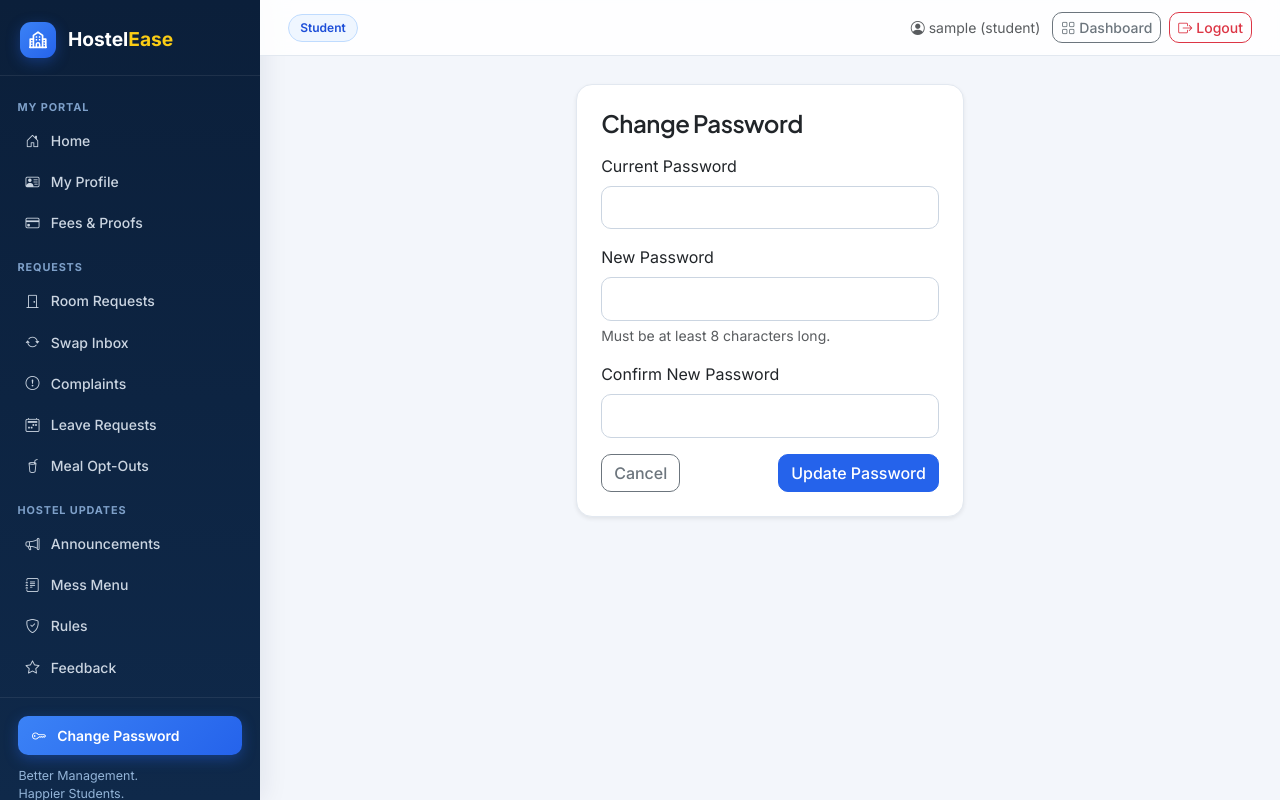
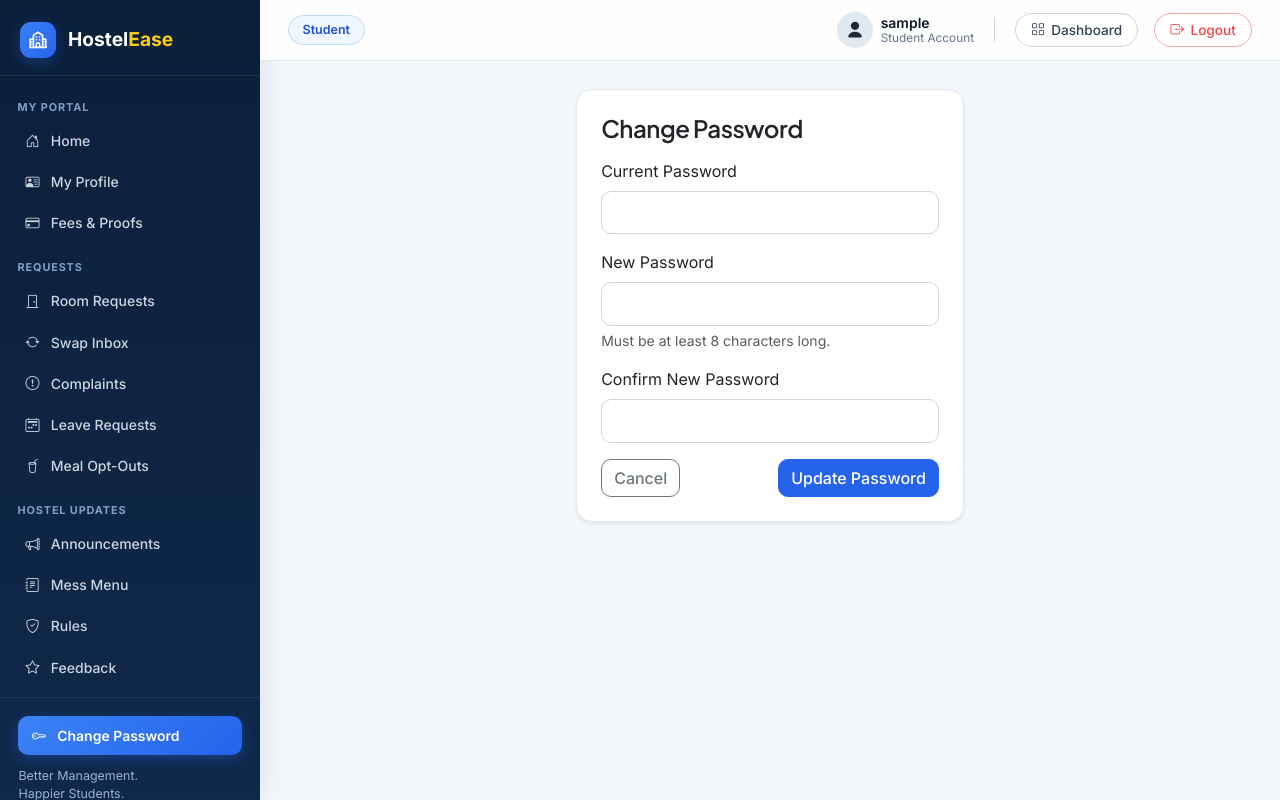
Before and after one commit to i253146-adnan1/HostelEase, a Django app: page /accounts/change-password/ in a window 1280 px wide. Run offline with Django 5.2, Linux system fonts and the light colour scheme; the visitor is signed in with stand-in values (Sample User, id 1).

Commit message:
Updated navbar

```diff
--- a/templates/base.html
+++ b/templates/base.html
@@ -336,11 +336,78 @@
             background: #eff6ff;
             color: #1d4ed8;
             border: 1px solid #bfdbfe;
-            font-size: 0.75rem;
+            font-size: 0.78rem;
             font-weight: 600;
-            padding: 0.25rem 0.7rem;
+            padding: 0.28rem 0.85rem;
             border-radius: 999px;
             text-transform: capitalize;
+        }
+
+        .he-user-avatar {
+            width: 36px;
+            height: 36px;
+            border-radius: 50%;
+            background: #e2e8f0;
+            color: #1e293b;
+            display: inline-flex;
+            align-items: center;
+            justify-content: center;
+            flex-shrink: 0;
+        }
+
+        .he-user-name {
+            font-size: 0.875rem;
+            font-weight: 600;
+            color: #0f172a;
+            line-height: 1.2;
+        }
+
+        .he-user-role {
+            font-size: 0.74rem;
+            color: #64748b;
+            line-height: 1.2;
+            text-transform: capitalize;
+        }
+
+        .he-topbar-divider {
+            width: 1px;
+            height: 24px;
+            background: #cbd5e1;
+            margin: 0 0.25rem;
+        }
+
+        .he-pill-btn {
+            border-radius: 999px !important;
+            padding: 0.38rem 0.95rem !important;
+            font-size: 0.85rem !important;
+            font-weight: 500 !important;
+            display: inline-flex;
+            align-items: center;
+            gap: 0.4rem;
+        }
+
+        .he-pill-dashboard {
+            color: #334155;
+            border: 1px solid #cbd5e1;
+            background: #ffffff;
+        }
+
+        .he-pill-dashboard:hover {
+            background: #f8fafc;
+            border-color: #94a3b8;
+            color: #0f172a;
+        }
+
+        .he-pill-logout {
+            color: #ef4444;
+            border: 1px solid #fca5a5;
+            background: #ffffff;
+        }
+
+        .he-pill-logout:hover {
+            background: #fef2f2;
+            border-color: #ef4444;
+            color: #dc2626;
         }
     </style>
     {% block extra_head %}{% endblock %}
@@ -430,12 +497,24 @@
                 <a class="fw-bold text-dark text-decoration-none d-lg-none" href="{% url 'accounts:dashboard' %}">HostelEase</a>
                 <span class="he-role-pill d-none d-sm-inline-block">{{ user.role }}</span>
             </div>
-            <div class="d-flex align-items-center gap-2">
-                <span class="text-muted small me-1 d-none d-md-inline"><i class="bi bi-person-circle me-1"></i>{{ user.username }} ({{ user.role }})</span>
-                <a class="btn btn-outline-secondary btn-sm" href="{% url 'accounts:dashboard' %}"><i class="bi bi-grid me-1"></i>Dashboard</a>
+            <div class="d-flex align-items-center gap-3">
+                <div class="d-none d-md-flex align-items-center gap-2">
+                    <span class="he-user-avatar" aria-hidden="true">
+                        <svg width="20" height="20" viewBox="0 0 24 24" fill="currentColor" xmlns="http://www.w3.org/2000/svg">
+                            <path d="M12 12C14.7614 12 17 9.76142 17 7C17 4.23858 14.7614 2 12 2C9.23858 2 7 4.23858 7 7C7 9.76142 9.23858 12 12 12Z"/>
+                            <path d="M12 14C7.58172 14 4 16.6863 4 20C4 20.5523 4.44772 21 5 21H19C19.5523 21 20 20.5523 20 20C20 16.6863 16.4183 14 12 14Z"/>
+                        </svg>
+                    </span>
+                    <div class="d-flex flex-column">
+                        <span class="he-user-name">{{ user.username }}</span>
+                        <span class="he-user-role">{{ user.role }} Account</span>
+                    </div>
+                </div>
+                <span class="he-topbar-divider d-none d-md-inline-block"></span>
+                <a class="btn he-pill-btn he-pill-dashboard" href="{% url 'accounts:dashboard' %}"><i class="bi bi-grid"></i>Dashboard</a>
                 <form method="post" action="{% url 'accounts:logout' %}" class="d-inline">
                     {% csrf_token %}
-                    <button type="submit" class="btn btn-outline-danger btn-sm"><i class="bi bi-box-arrow-right me-1"></i>Logout</button>
+                    <button type="submit" class="btn he-pill-btn he-pill-logout"><i class="bi bi-box-arrow-right"></i>Logout</button>
                 </form>
             </div>
         </header>
```
